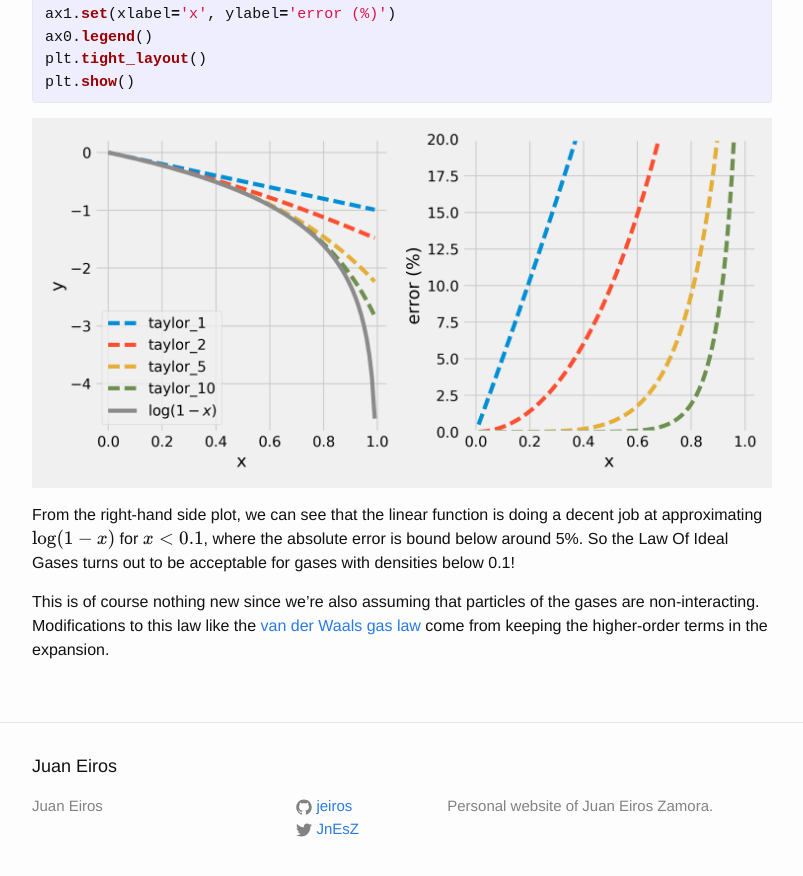
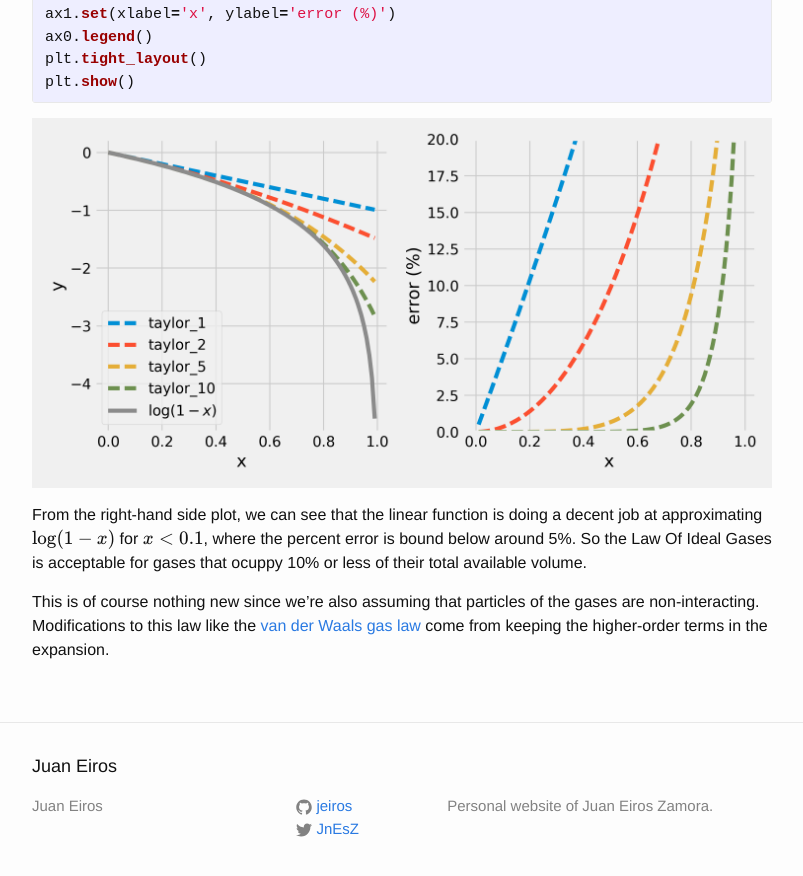
Before and after one commit to jeiros/jeiros.github.io, a Jekyll site: the page built from _posts/2017-05-03-ideal-gas-law.markdown, in a window 1280 px wide and 900 px high, scrolled down 1695 px. Shown: the top 876 px of the window, without its empty margins (238-1041 px from the left). Built offline with Jekyll 4.4.1, drawn with Linux system fonts in a browser that asks for light colours; formulas are drawn with MathJax 3.

Commit message:
Better wording

```diff
--- a/_posts/2017-05-03-ideal-gas-law.markdown
+++ b/_posts/2017-05-03-ideal-gas-law.markdown
@@ -83,8 +83,8 @@ plt.show()
 
 From the right-hand side plot, we can see that the linear function
 is doing a decent job at approximating $$\log(1-x)$$ for $$x<0.1$$,
-where the absolute error is bound below around 5%. So the Law Of Ideal Gases turns
-out to be acceptable for gases with densities below 0.1!
+where the percent error is bound below around 5%. So the Law Of Ideal Gases is
+acceptable for gases that ocuppy 10% or less of their total available volume.
 
 This is of course nothing new since we're also assuming that particles of the gases are non-interacting.
 Modifications to this law like the
```
